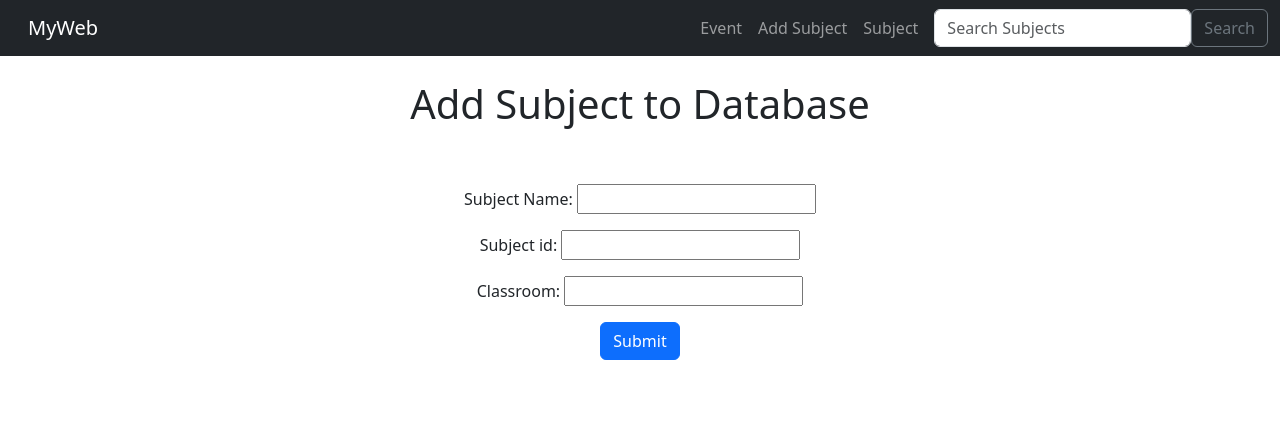
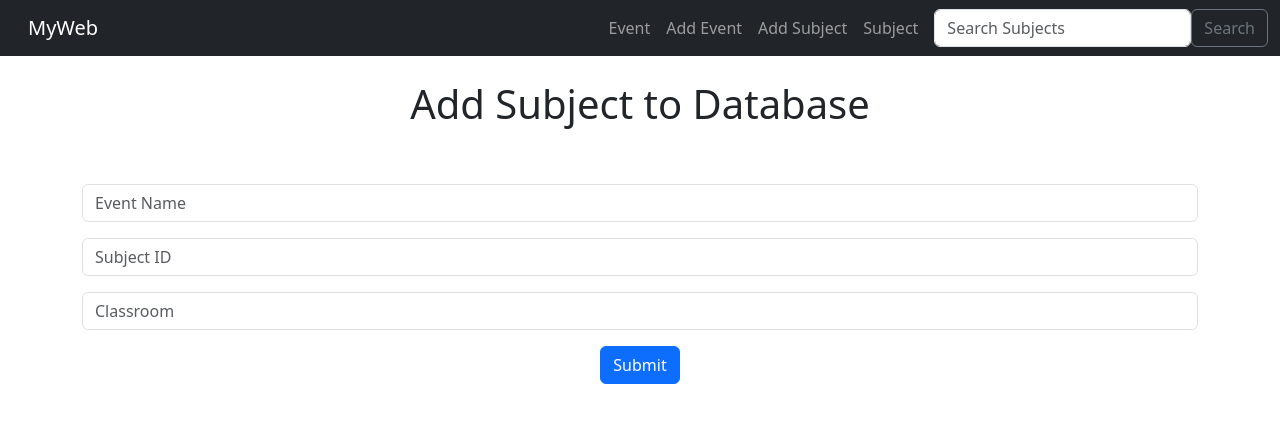
Before and after one commit to 6410110710/Web, a Django app: page /add_subject in a window 1280 px wide. Shown: the top 423 px of the page. Run offline with Django 4.2, Linux system fonts and the light colour scheme.

Commit message:
Create An Add Event Page

```diff
--- a/MyApp/forms.py
+++ b/MyApp/forms.py
@@ -1,9 +1,39 @@
 from django import forms
 from django.forms import ModelForm
-from .models import Subject
+from .models import Subject, Event
 
 #Create a subject form
 class SubjectForm(ModelForm):
     class Meta:
         model = Subject
         fields = ('name', 'subject_id', 'classroom')
+        labels = {
+            'name': '',
+            'subject_id': '',
+            'classroom': '',
+        }
+        widgets = {
+            'name': forms.TextInput(attrs={'class':'form-control', 'placeholder': 'Event Name'}),
+            'subject_id': forms.TextInput(attrs={'class':'form-control', 'placeholder': 'Subject ID'}),
+            'classroom': forms.TextInput(attrs={'class':'form-control', 'placeholder': 'Classroom'}),
+        }
+class EventForm(ModelForm):
+    class Meta:
+        model = Event
+        fields = ('name','description', 'event_date', 'subject','attendees','admin')
+        labels = {
+            'name': '',
+            'description': '',
+            'event_date': 'YYYY-MM-DD HH:MM:SS',
+            'subject': 'Subject',
+            'attendees': 'Attendees',
+            'admin': 'Admin',
+        }
+        widgets = {
+            'name': forms.TextInput(attrs={'class':'form-control', 'placeholder': 'Event Name'}),
+            'description': forms.Textarea(attrs={'class':'form-control', 'placeholder': 'Description'}),
+            'event_date': forms.DateTimeInput(attrs={'class':'form-control', 'placeholder': 'Event Date'}),
+            'subject': forms.Select(attrs={'class':'form-select', 'placeholder': 'Subject'}),
+            'attendees': forms.SelectMultiple(attrs={'class':'form-select', 'placeholder': 'Attendees'}),
+            'admin': forms.Select(attrs={'class':'form-select', 'placeholder': 'Admin'}),
+        }
--- a/MyApp/templates/event/navbar.html
+++ b/MyApp/templates/event/navbar.html
@@ -9,6 +9,9 @@
 
           <li class="nav-item">
             <a class="nav-link" href="{% url 'list-events'  %}">Event</a>
+          </li>
+          <li class="nav-item">
+            <a class="nav-link" href="{% url 'add-event'  %}">Add Event</a>
           </li>
 
           <li class="nav-item">
--- a/MyApp/urls.py
+++ b/MyApp/urls.py
@@ -10,5 +10,6 @@ urlpatterns = [
     path('show_subject/<subject_id>', views.show_subject, name='show-subject'),
     path('search_subjects', views.search_subjects, name='search-subjects'),
     path('update_subject/<subject_id>', views.update_subject, name='update-subject'),
+    path('add_event', views.add_event, name="add-event"),
 
 ]
--- a/MyApp/views.py
+++ b/MyApp/views.py
@@ -3,8 +3,23 @@ import calendar
 from calendar import HTMLCalendar
 from datetime import datetime
 from .models import Event, Subject
-from .forms import SubjectForm
+from .forms import SubjectForm, EventForm
 from django.http import HttpResponseRedirect
+
+def add_event(request):
+    submitted = False
+    if request.method == "POST":
+        form = EventForm(request.POST)
+        if form.is_valid():
+            form.save()
+            return HttpResponseRedirect('/add_event?submitted=True')
+    else:
+        form = EventForm
+        if 'submitted' in request.GET:
+            submitted = True
+
+
+    return render(request, 'event/add_event.html', {'form':form, 'submitted':submitted})
 
 
 def update_subject(request, subject_id):
```
Also changed, not shown: MyApp/templates/event/add_event.html (added, +22 -0 lines).
